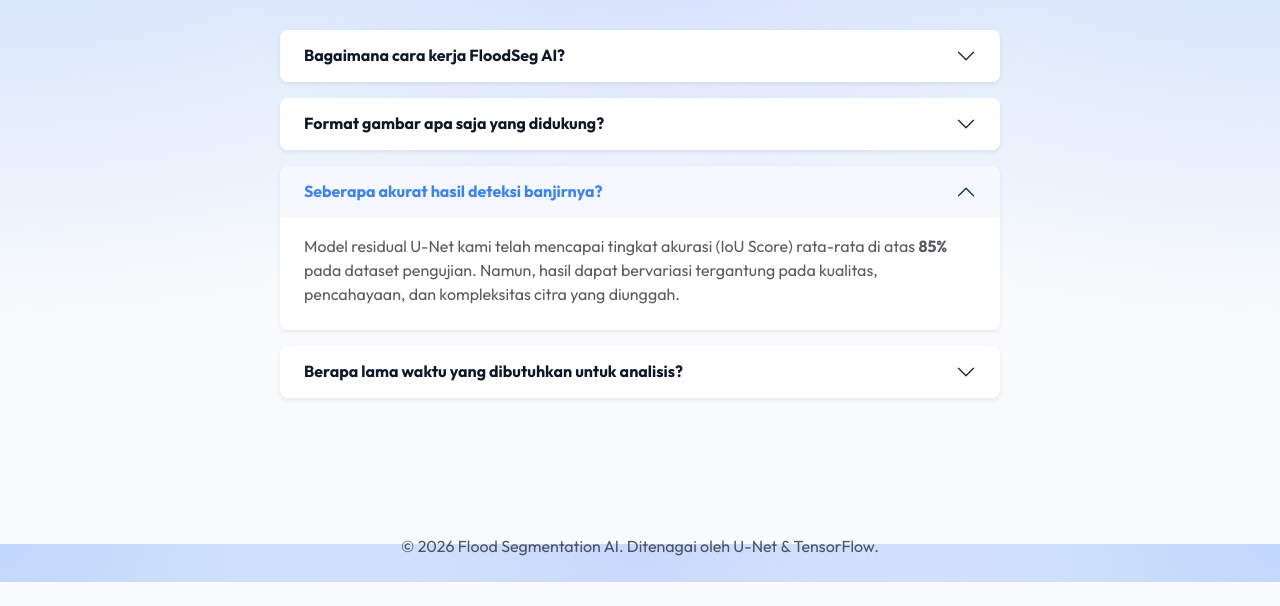
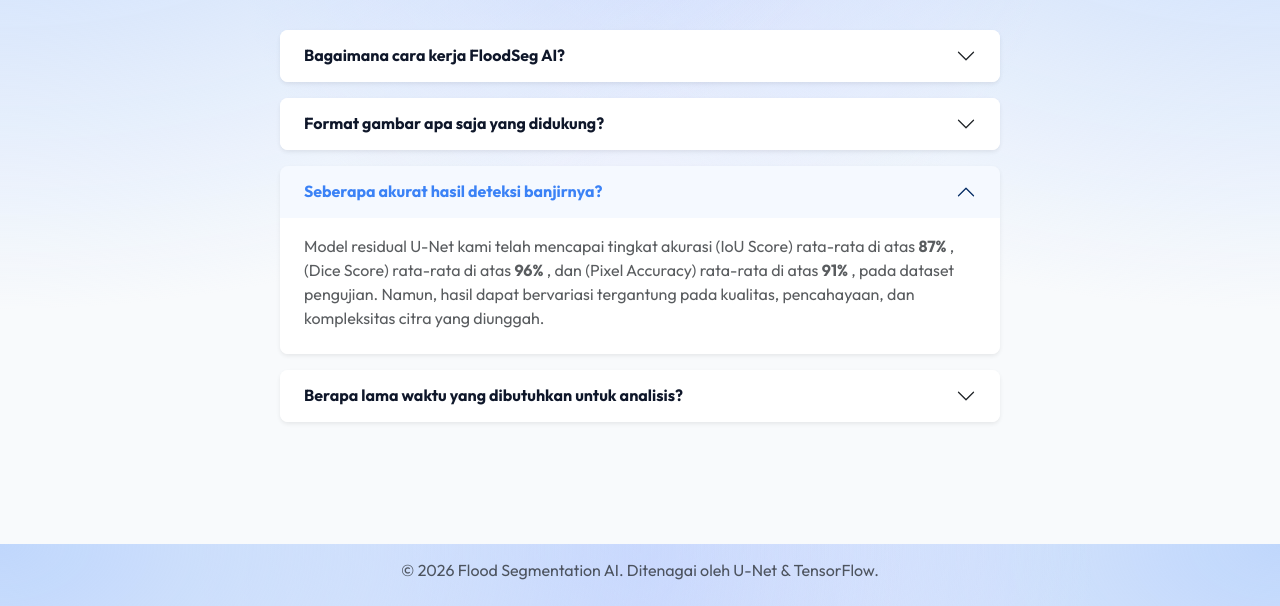
Before and after one commit to IqbalIka17/floodseg-web, a PHP site: page / in a window 1280 px wide, after a click on "Seberapa akurat hasil deteksi banjirnya?". Shown: the part 1856-2462 px from the top of the page. Before the commit the page ends 2438 px from the top, so only its background shows below. Run offline with PHP 8.4, Linux system fonts and the light colour scheme.

Commit message:
maintenance

```diff
--- a/index.php
+++ b/index.php
@@ -213,7 +213,7 @@
                         </h2>
                         <div id="faq3" class="accordion-collapse collapse" data-bs-parent="#faqAccordion">
                             <div class="accordion-body px-4 pb-4 text-muted">
-                                Model residual U-Net kami telah mencapai tingkat akurasi (IoU Score) rata-rata di atas <strong>85%</strong> pada dataset pengujian. Namun, hasil dapat bervariasi tergantung pada kualitas, pencahayaan, dan kompleksitas citra yang diunggah.
+                                Model residual U-Net kami telah mencapai tingkat akurasi (IoU Score) rata-rata di atas <strong>87%</strong> , (Dice Score) rata-rata di atas <strong>96%</strong> , dan (Pixel Accuracy) rata-rata di atas <strong>91%</strong> , pada dataset pengujian. Namun, hasil dapat bervariasi tergantung pada kualitas, pencahayaan, dan kompleksitas citra yang diunggah.
                             </div>
                         </div>
                     </div>
@@ -227,7 +227,7 @@
                         </h2>
                         <div id="faq4" class="accordion-collapse collapse" data-bs-parent="#faqAccordion">
                             <div class="accordion-body px-4 pb-4 text-muted">
-                                Sangat cepat. Rata-rata proses inferensi hanya memakan waktu <strong>0.5 hingga 2 detik</strong> per gambar, tergantung pada spesifikasi perangkat keras komputer server Anda.
+                                Sangat cepat. Rata-rata proses inferensi hanya memakan waktu <strong>2 hingga 5 detik</strong> per gambar, tergantung pada spesifikasi perangkat keras komputer server Anda.
                             </div>
                         </div>
                     </div>
--- a/result.php
+++ b/result.php
@@ -216,7 +216,7 @@
                 <ul class="list-unstyled">
                     <li class="mb-2 d-flex justify-content-between">
                         <span class="text-muted">Model AI:</span>
-                        <span class="fw-medium">U-Net Lite (MobileNet)</span>
+                        <span class="fw-medium">Residual U-Net</span>
                     </li>
                     <li class="mb-2 d-flex justify-content-between">
                         <span class="text-muted">Epoch Setting:</span>
```
